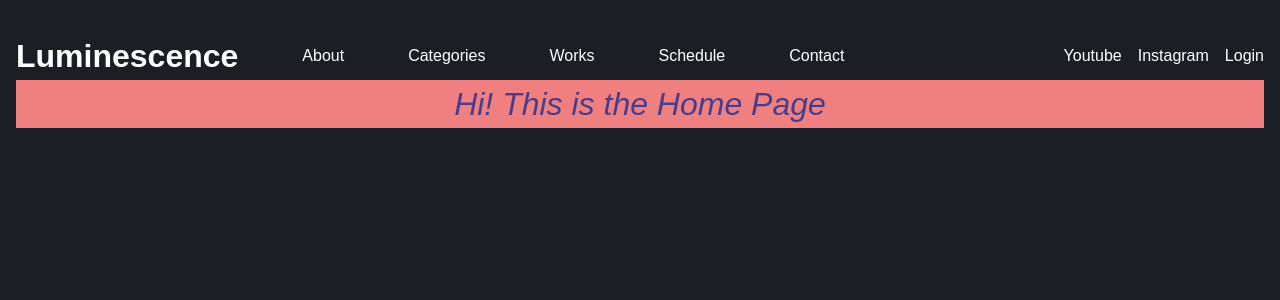
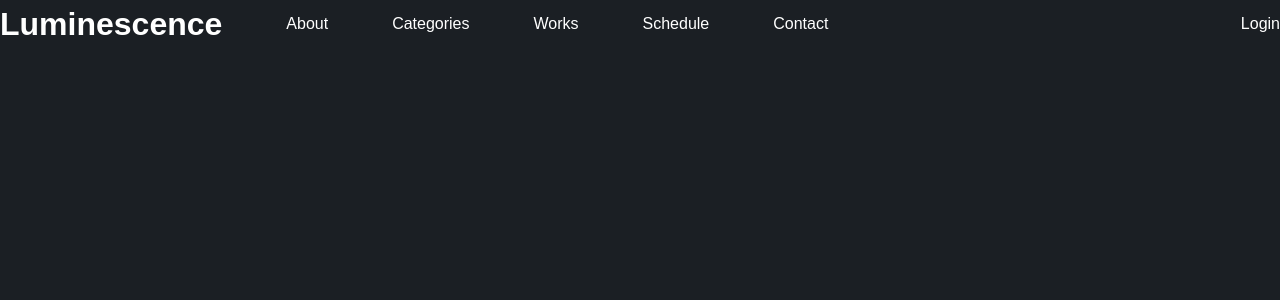
Before and after one commit to ckmsc39th/ckmsc39th.github.io, a Vue app: page / in a window 1280 px wide. Shown: the top 300 px of the page. Built offline with nearby package versions, Linux system fonts and the light colour scheme.

Commit message:
modified:   package.json 	modified:   src/App.vue 	modified:   src/main.js 	modified:   src/router/index.js 	new file:   src/shared/Navbar.vue 	modified:   src/views/Home.vue 	modified:   yarn.lock

```diff
--- a/package.json
+++ b/package.json
@@ -9,7 +9,6 @@
     "dev": "vite",
     "build": "vite build",
     "preview": "vite preview",
-    "predeploy": "yarn run build",
     "deploy": "gh-pages -d dist -b gh-pages"
   },
   "dependencies": {
@@ -17,8 +16,10 @@
     "vue-router": "^4.1.6"
   },
   "devDependencies": {
+    "@types/feather-icons": "^4.29.1",
     "@vitejs/plugin-vue": "^4.0.0",
     "autoprefixer": "^10.4.13",
+    "feather-icons": "^4.29.0",
     "firebase": "^9.17.1",
     "gh-pages": "^5.0.0",
     "postcss": "^8.4.21",
--- a/src/App.vue
+++ b/src/App.vue
@@ -1,35 +1,16 @@
 <template>
-
-  <div class="min-h-screen w-full bg-gray-800 text-white">
-    <div class="mx-auto max-w-7xl px-4 pt-8">
-      <nav class="flex items-center justify-between">
-        <div class="flex items-center gap-16">
-          <router-link :to="{name: 'Home'}" class="homelink">Luminescence</router-link>
-          <router-link :to="{name: 'About'}" class="link">About</router-link>
-          <router-link :to="{name: 'Categories'}" class="link">Categories</router-link>
-          <router-link :to="{name: 'Works'}" class="link">Works</router-link>
-          <router-link :to="{name: 'Schedule'}" class="link">Schedule</router-link>
-          <router-link :to="{name: 'Contact'}" class="link">Contact</router-link>
-        </div>
-        <div class="items-centers flex gap-4">
-          <a href="https://www.youtube.com/@ckmsc39th_luminescence" target="_blank" rel="noopener noreferrer" class="link">Youtube</a>
-          <a href="https://instagram.com/luminescence_ckmsc39th_" target="_blank" rel="noopener noreferrer" class="link">Instagram</a>
-          <a href="#" class="link">Login</a>
-        </div>
-      </nav>
-
+  <div class="min-h-screen bg-gray-800 text-white">
+    <div class="mx-auto">
+      <navbar></navbar>
       <router-view />
     </div>
   </div>
 </template>
 
+<script>
+import feather from "feather-icons";
+feather.replace();
+</script>
 
 <style>
-  .homelink{
-    font-size: xx-large;
-    font-weight: bold;
-  }
-  .link:hover {
-    color: yellow;
-  }
 </style>
--- a/src/main.js
+++ b/src/main.js
@@ -2,5 +2,6 @@ import { createApp } from 'vue';
 import './style.css';
 import App from './App.vue';
 import router from './router';
+import navbar from './shared/Navbar.vue'
 
-createApp(App).use(router).mount('#app');
+createApp(App).use(router).component('navbar', navbar).mount('#app');
--- /dev/null
+++ b/src/shared/Navbar.vue
@@ -0,0 +1,46 @@
+<template>
+    <nav class="flex items-center justify-between">
+      <div class="flex items-center gap-16">
+        <router-link :to="{name: 'Home'}" class="homelink">Luminescence</router-link>
+        <router-link :to="{name: 'About'}" class="link">About</router-link>
+        <router-link :to="{name: 'Categories'}" class="link">Categories</router-link>
+        <router-link :to="{name: 'Works'}" class="link">Works</router-link>
+        <router-link :to="{name: 'Schedule'}" class="link">Schedule</router-link>
+        <router-link :to="{name: 'Contact'}" class="link">Contact</router-link>
+      </div>
+
+      <div class="items-centers flex gap-4">
+        <a href="https://www.youtube.com/@ckmsc39th_luminescence" target="_blank"     rel="noopener noreferrer" class="link">
+          <i data-feather="youtube"></i>
+        </a>
+        <a href="https://instagram.com/luminescence_ckmsc39th_" target="_blank"     rel="noopener noreferrer" class="link">
+          <i data-feather="instagram"></i>
+        </a>
+        <a href="#" class="link">Login</a>
+      </div>
+  </nav>
+</template>
+
+<script>
+import feather from "feather-icons";
+feather.replace();
+
+export default {
+  name: 'navbar',
+  methods: {
+    handleNavClick(event) {
+      // Handle navbar click events here
+    }
+  }
+}
+</script>
+
+<style>
+  .homelink{
+    font-size: xx-large;
+    font-weight: bold;
+  }
+  .link:hover {
+    color: yellow;
+  }
+</style>
--- a/src/views/Home.vue
+++ b/src/views/Home.vue
@@ -1,20 +1,21 @@
 <template>
-    <div class="home_bg">
-        <p>Hi! This is the Home Page</p>
-    </div>
-
+  <div class="home">
+    <i></i>
+  </div>
 </template>
 
+<script>
+import feather from "feather-icons";
+feather.replace();
+
+export default {
+  name: 'Home'
+}
+</script>
+
 <style>
-    .home_bg{
-        width: w-full;
-        height: fit-content;
-        background-color: lightcoral;
-        text-align: center;
-    }
-    .home_bg p {
-        color: darkslateblue;
-        font-style: italic;
-        font-size: xx-large;
-    }
+.home {
+  text-align: center;
+  margin-top: 20px;
+}
 </style>
```
Also changed, not shown: src/router/index.js (line endings or trailing spaces), 1 other file (tests, documents, lock files or other folders).
